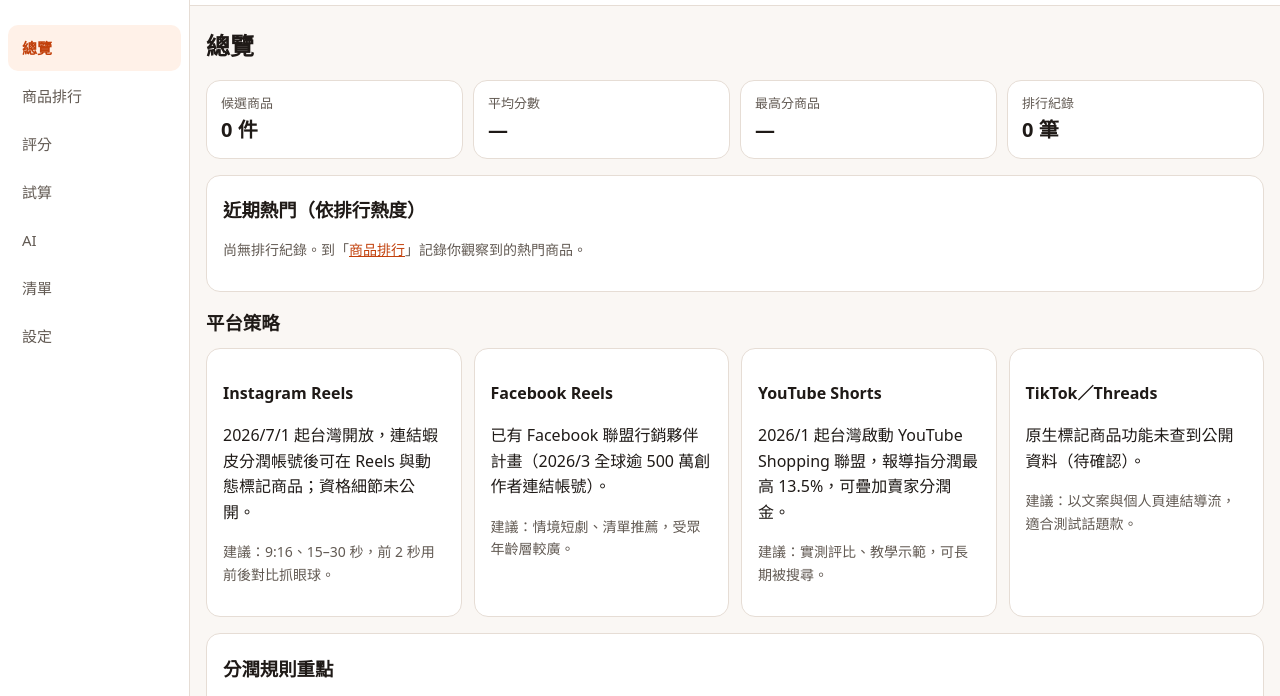
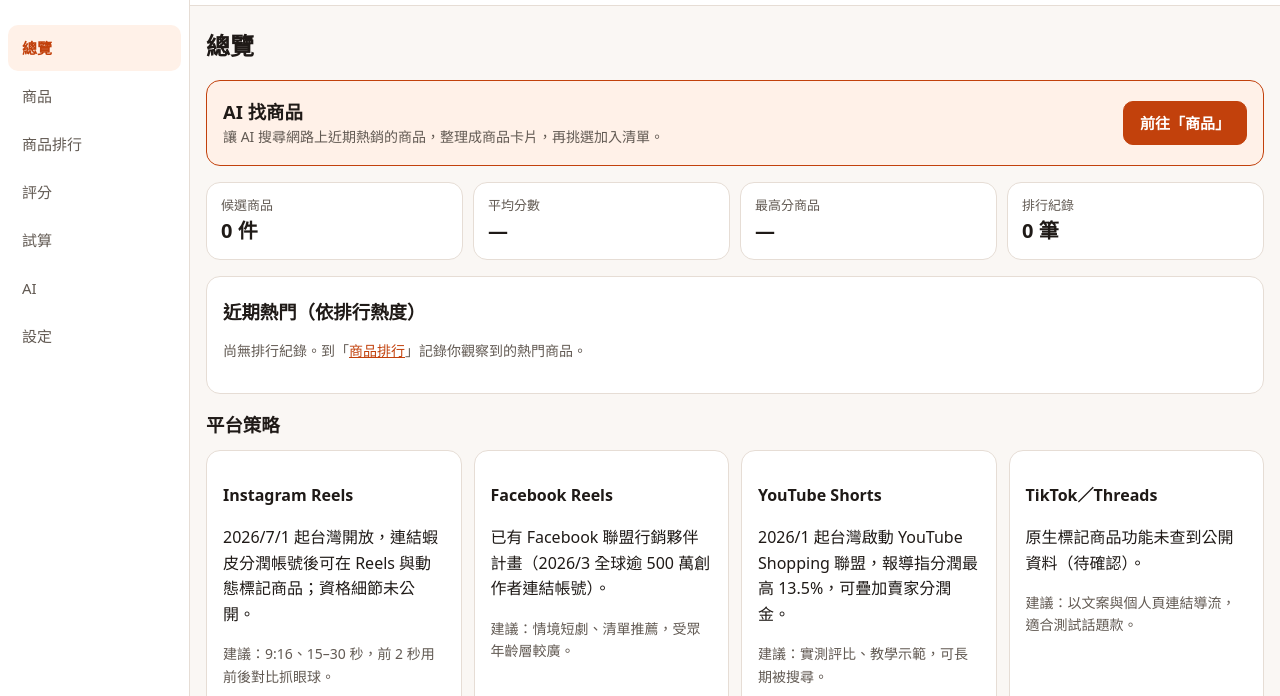
Before and after one commit to stear0727/shopee, a plain HTML site: page public/index.html in a window 1280 px wide. Shown: the part 39-735 px from the top of the page. Drawn offline with Linux system fonts and the light colour scheme.

Commit message:
Rename list nav to 商品 and add AI search shortcut on home
Co-Authored-By: Claude Opus 5.5 <noreply@anthropic.com>

```diff
--- a/public/index.html
+++ b/public/index.html
@@ -23,11 +23,11 @@
 
 <nav class="side" aria-label="主要導覽">
   <a href="#home" data-v="home">總覽</a>
+  <a href="#list" data-v="list">商品</a>
   <a href="#rank" data-v="rank" class="desk">商品排行</a>
   <a href="#score" data-v="score">評分</a>
   <a href="#calc" data-v="calc">試算</a>
   <a href="#ai" data-v="ai">AI</a>
-  <a href="#list" data-v="list">清單</a>
   <a href="#settings" data-v="settings" class="desk">設定</a>
 </nav>
 
@@ -37,6 +37,7 @@
 <section id="v-home" class="view">
   <h1 tabindex="-1">總覽</h1>
   <div id="backupNote"></div>
+  <div class="card cta"><div><h2>AI 找商品</h2><p class="hint">讓 AI 搜尋網路上近期熱銷的商品，整理成商品卡片，再挑選加入清單。</p></div><a class="btn pri" href="#list">前往「商品」</a></div>
   <div class="stats" id="homeStats"></div>
   <div class="card"><h2>近期熱門（依排行熱度）</h2><div id="homeHot"></div></div>
 
--- a/public/styles.css
+++ b/public/styles.css
@@ -158,6 +158,9 @@ th{color:var(--mut);font-weight:600;font-size:.8125rem;white-space:nowrap}
 }
 @media (max-width:420px){.row3{grid-template-columns:1fr 1fr}}
 
+.cta{display:flex;flex-wrap:wrap;align-items:center;justify-content:space-between;gap:12px;border-color:var(--acc);background:var(--accbg)}
+.cta h2,.cta p{margin:0}
+a.btn{text-decoration:none}
 /* 商品卡片 */
 .filters{display:grid;gap:8px;grid-template-columns:1fr 1fr 1fr;margin-bottom:10px}
 .filters input{grid-column:1/-1}
```
